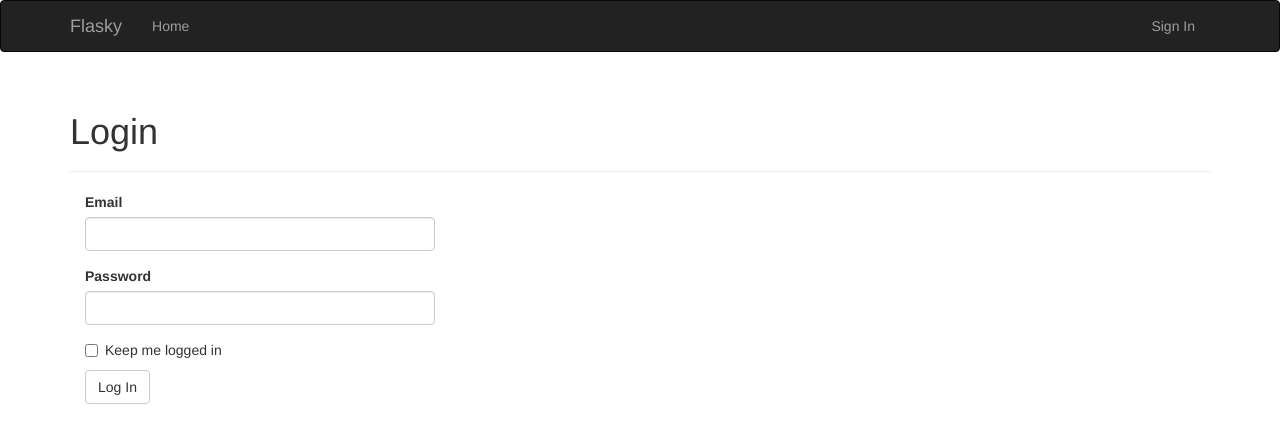
After one commit to xjr7670/flask, a Flask app: template app/templates/auth/login.html in a window 1280 px wide. The commit adds this page. Shown: the top 443 px of the page. Run offline with Flask 2, Linux system fonts and the light colour scheme; the template is opened without the code that fills it: values that come from a table or form of the project are taken from there, others are empty; some libraries are stand-ins or nearby versions.

Commit message:
添加用户认证

```diff
--- /dev/null
+++ b/app/auth/forms.py
@@ -0,0 +1,9 @@
+from flask_wtf import Form
+from wtforms import StringField, PasswordField, BooleanField, SubmitField
+from wtforms.validators import Required, Length, Email
+
+class LoginForm(Form):
+    email = StringField('Email', validators=[Required(), Length(1, 64), Email()])
+    password = PasswordField('Password', validators=[Required()])
+    remember_me = BooleanField('Keep me logged in')
+    submit = SubmitField('Log In')
--- /dev/null
+++ b/app/templates/auth/login.html
@@ -0,0 +1,13 @@
+{% extends "base.html" %}
+{% import "bootstrap/wtf.html" as wtf %}
+
+{% block title %}Flasky - Login{% endblock %}
+
+{% block page_content %}
+<div class="page-header">
+    <h1>Login</h1>
+</div>
+<div class="col-md-4">
+    {{ wtf.quick_form(form) }}
+</div>
+{% endblock %}
--- a/app/templates/base.html
+++ b/app/templates/base.html
@@ -22,7 +22,14 @@
         </div>
         <div class="navbar-collapse collapse">
             <ul class="nav navbar-nav">
-                <li><a href="/">Home</a></li>
+                <li><a href="{{ url_for('main.index') }}">Home</a></li>
+            </ul>
+            <ul class="nav navbar-nav navbar-right">
+                {% if current_user.is_authenticated %}
+                <li><a href="{{ url_for('auth.logout') }}">Sign Out</a></li>
+                {% else %}
+                <li><a href="{{ url_for('auth.login') }}">Sign In</a></li>
+                {% endif %}
             </ul>
         </div>
     </div>
```
Also changed, not shown: app/__init__.py (+11 -7 lines), app/models.py (+9 -3 lines), app/templates/index.html (+6 -6 lines), data-dev.sqlite.
